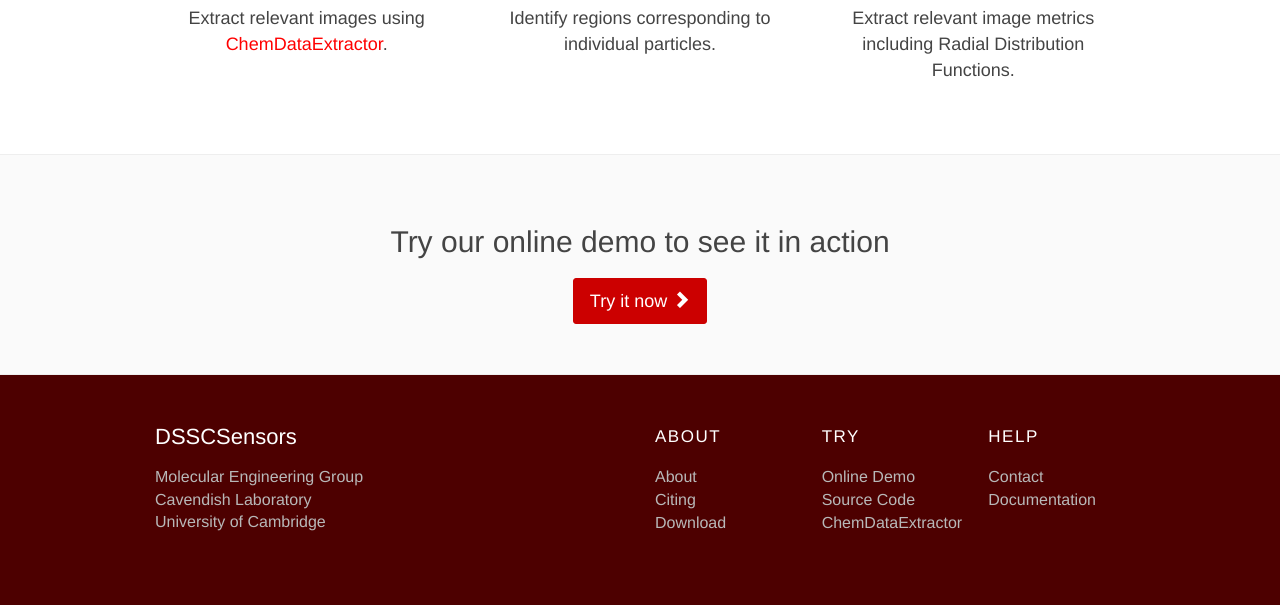
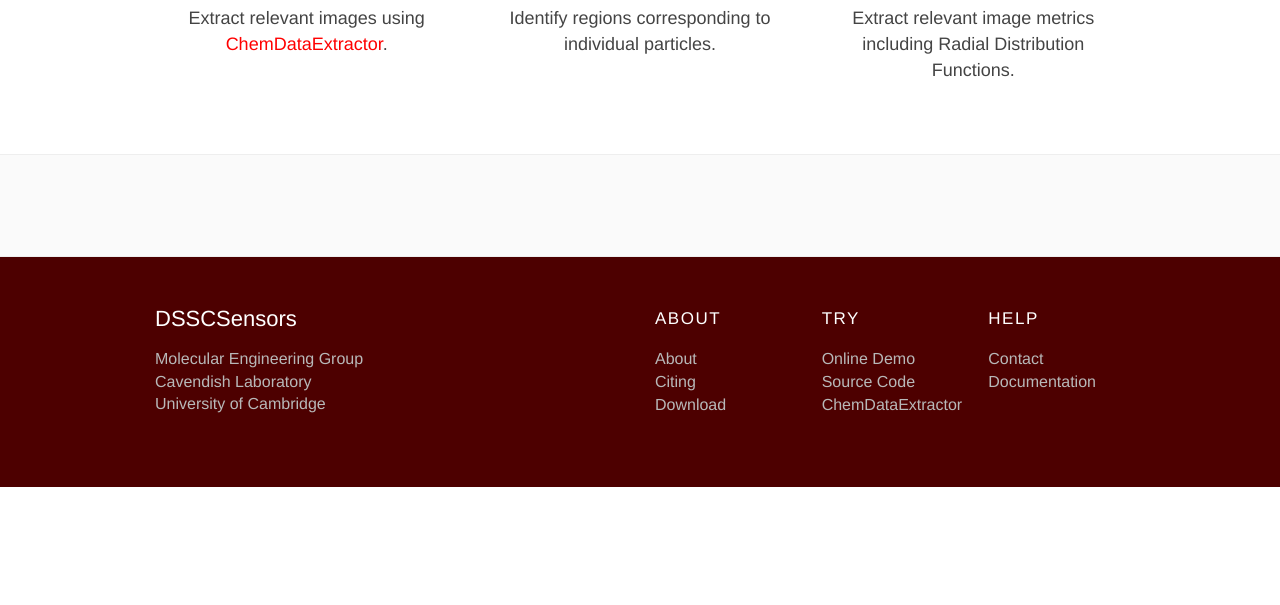
Before and after one commit to DSSCSensors/dssc-sensors.github.io, a Flask app: page / in a window 1280 px wide. Shown: the part 443-1048 px from the top of the page. After the commit the page ends 930 px from the top, so only its background shows below. Run offline with Flask 2, Linux system fonts and the light colour scheme; some libraries are stand-ins or nearby versions.

Commit message:
Update index.html

```diff
--- a/ideweb-master/ideweb-master/ideweb/templates/index.html
+++ b/ideweb-master/ideweb-master/ideweb/templates/index.html
@@ -37,8 +37,7 @@
     <div class="container">
       <div class="row">
         <div class="col-xs-12 text-center">
-          <h2>Try our online demo to see it in action</h2>
-          <a href="{{ url_for('demo') }}" class="btn btn-lg btn-primary">Try it now {{utils.icon('chevron-right')}}</a>
+
         </div>
       </div>
     </div>
```
